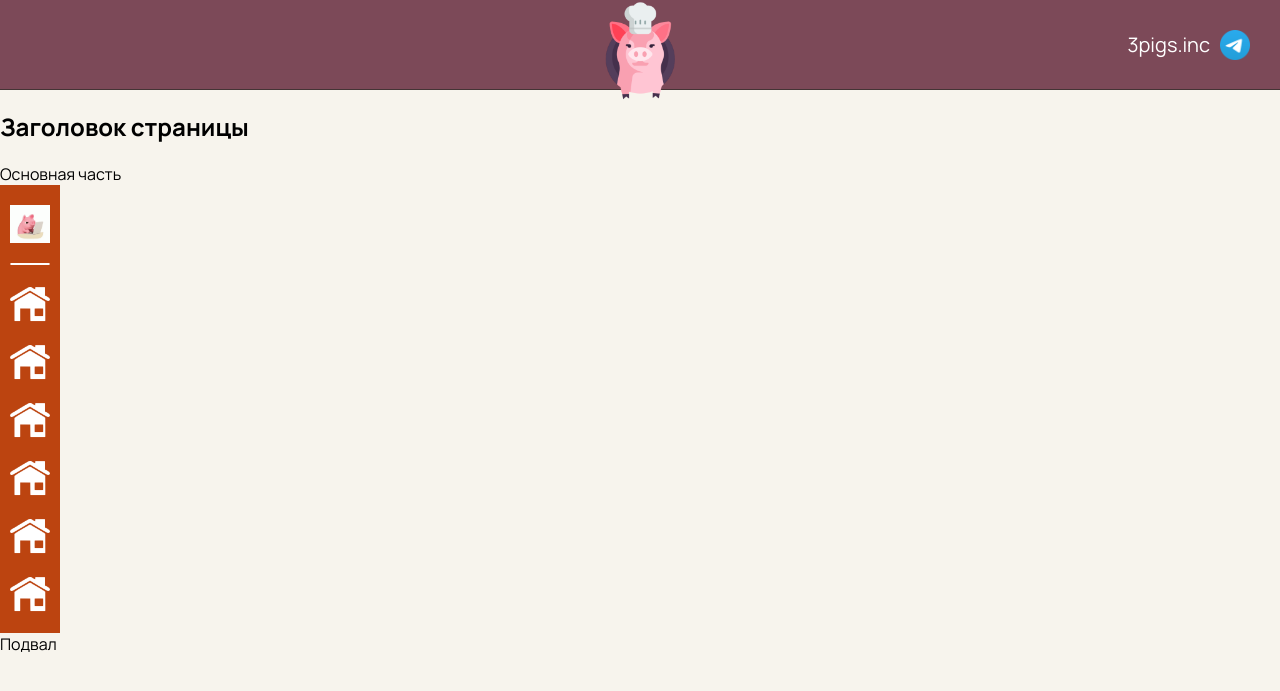
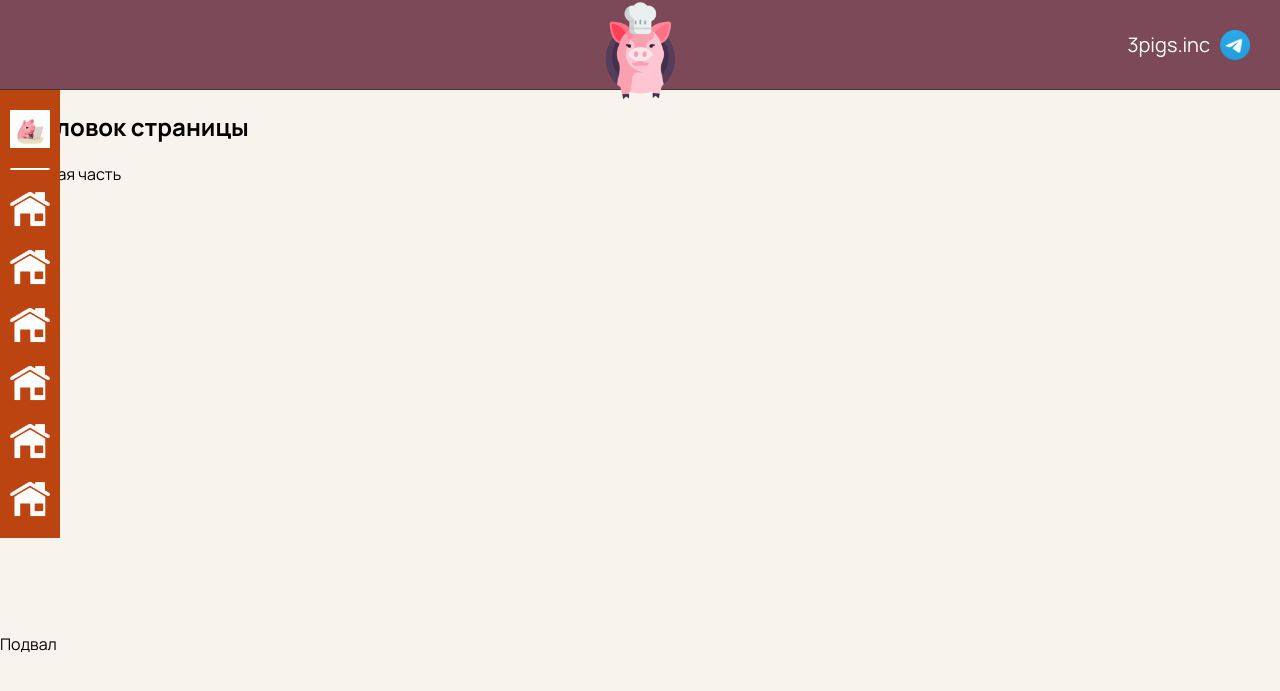
Before and after one commit to Dompfaff21/PokushAI, a Django app: page / in a window 1280 px wide. Shown: the top 691 px of the page. Run offline with Django 4.2, Linux system fonts and the light colour scheme.

Commit message:
правки в сайте

```diff
--- a/djangoHolost/app1/static/css/style.css
+++ b/djangoHolost/app1/static/css/style.css
@@ -83,6 +83,8 @@ header {
         background-color: #bc4410;
         transition: ease-in-out  0.25s;
         overflow: hidden;
+        position: relative;
+        top:-95px;
 }
 
 .sidebar a {
```
